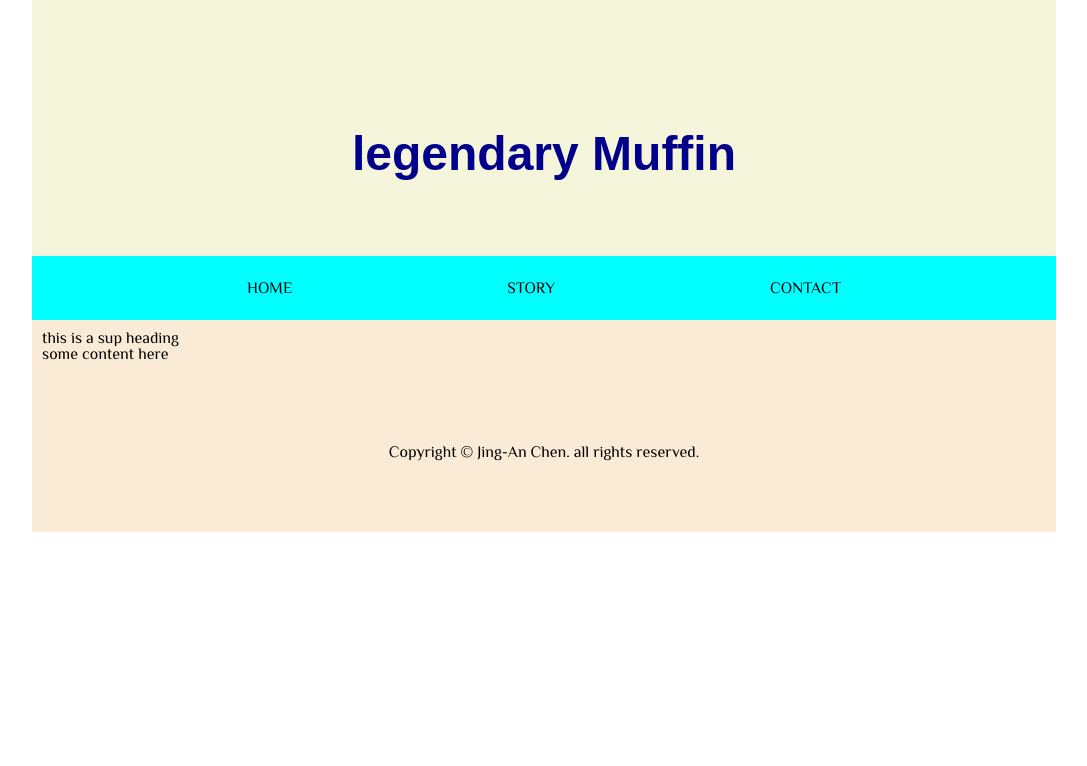
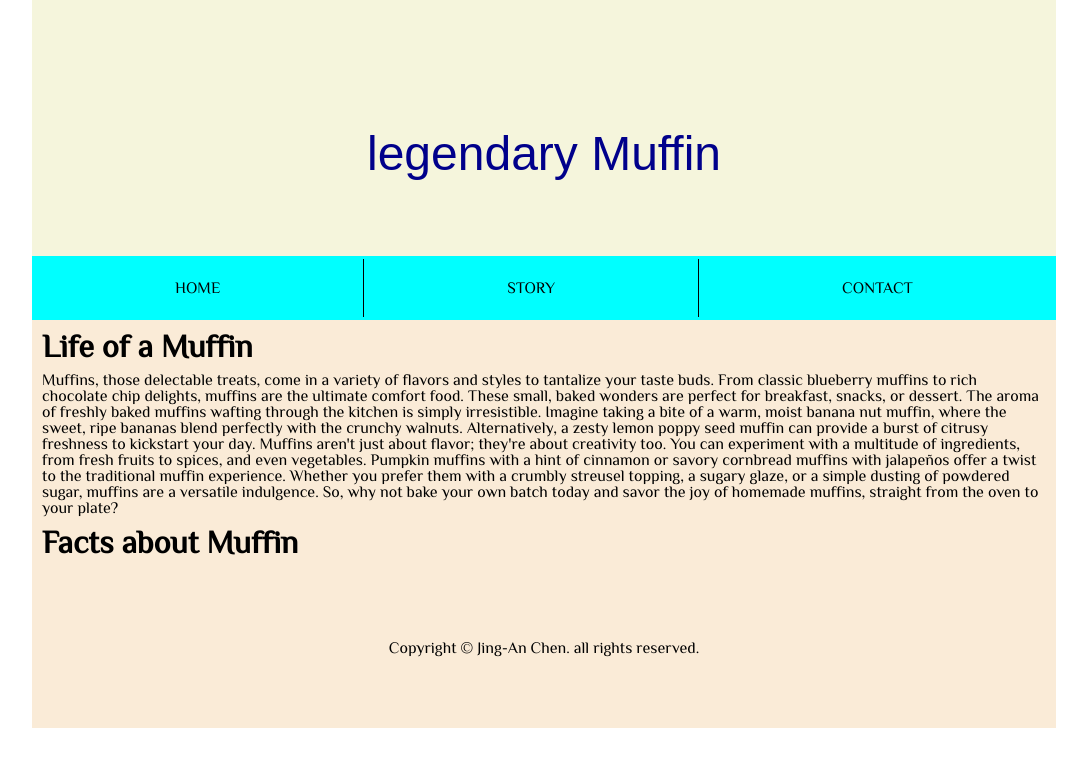
Before and after one commit to chen0969/midterm, a plain HTML site: page index.html in a window 1280 px wide. Shown: the whole page, without its empty margins (96-1183 px from the left). Drawn offline with Linux system fonts and the light colour scheme; a web font is replaced by a local one.

Commit message:
add stuff

```diff
--- a/index.html
+++ b/index.html
@@ -3,7 +3,7 @@
 <head>
     <meta charset="UTF-8">
     <meta name="viewport" content="width=device-width, initial-scale=1.0">
-    <title>Midterm</title>
+    <title>Midterm-legendary Muffin</title>
     <!-- font -->
         <!-- head font -->
             <link rel="preconnect" href="https://fonts.googleapis.com">
@@ -25,16 +25,42 @@
         <nav>
             <ul>
                 <li>HOME</li>
+                <span> </span>
                 <li>STORY</li>
+                <span> </span>
                 <li>CONTACT</li>
             </ul>
         </nav>
     </header>
     <main>
         <div id="life-div">
+            <!-- life -->
             <section>
-                <h2>this is a sup heading</h2>
-                <p>some content here</p>
+                <h2>Life of a Muffin</h2>
+                <p>Muffins, those delectable treats,
+                    come in a variety of flavors and styles to tantalize your taste buds.
+                    From classic blueberry muffins to rich chocolate chip delights,
+                    muffins are the ultimate comfort food. These small,
+                    baked wonders are perfect for breakfast, snacks, or dessert.
+                    The aroma of freshly baked muffins wafting through the kitchen is simply
+                    irresistible. Imagine taking a bite of a warm, moist banana nut muffin,
+                    where the sweet, ripe bananas blend perfectly with the crunchy walnuts.
+                    Alternatively, a zesty lemon poppy seed muffin can provide a burst of citrusy
+                    freshness to kickstart your day.
+                    Muffins aren't just about flavor;
+                    they're about creativity too. You can experiment with a multitude of ingredients,
+                    from fresh fruits to spices, and even vegetables.
+                    Pumpkin muffins with a hint of cinnamon or savory cornbread muffins with
+                    jalapeños offer a twist to the traditional muffin experience.
+                    Whether you prefer them with a crumbly streusel topping, a sugary glaze,
+                    or a simple dusting of powdered sugar, muffins are a versatile indulgence.
+                    So, why not bake your own batch today and savor the joy of homemade muffins,
+                    straight from the oven to your plate?
+                </p>
+            </section>
+            <!-- facts -->
+            <section>
+                <h2>Facts about Muffin</h2>
             </section>
         </div>
     </main>
--- a/style/style.css
+++ b/style/style.css
@@ -25,9 +25,14 @@ footer{
 h1{
     font-size: 3rem;
     color: darkblue;
-    font-weight: 900;
+    font-weight: 500;
     margin: 5% 0 0 0;
     font-family: 'Dela Gothic One', sans-serif;
+}
+
+h2{
+    font-size: 2rem;
+    font-weight: 600;
 }
 
 nav{
@@ -44,6 +49,20 @@ nav, ul{
     background-color: aqua;
 }
 
+ul{
+    height: 90%;
+}
+
+span{
+    width: 1px;
+    height: 100%;
+    background-color: black;
+}
+
+p{
+    margin: 10px 0px 10px 0px;
+}
+
 /*ids*/
 #borad{
     height: 80%;
@@ -51,6 +70,13 @@ nav, ul{
     background-color: beige;
 }
 
+#li-c{
+    border-left: 10px;
+    border-right: 10px;
+    border-color: black;
+    border-style: solid;
+}
+
 #life-div{
     padding: 10px;
 }
```
